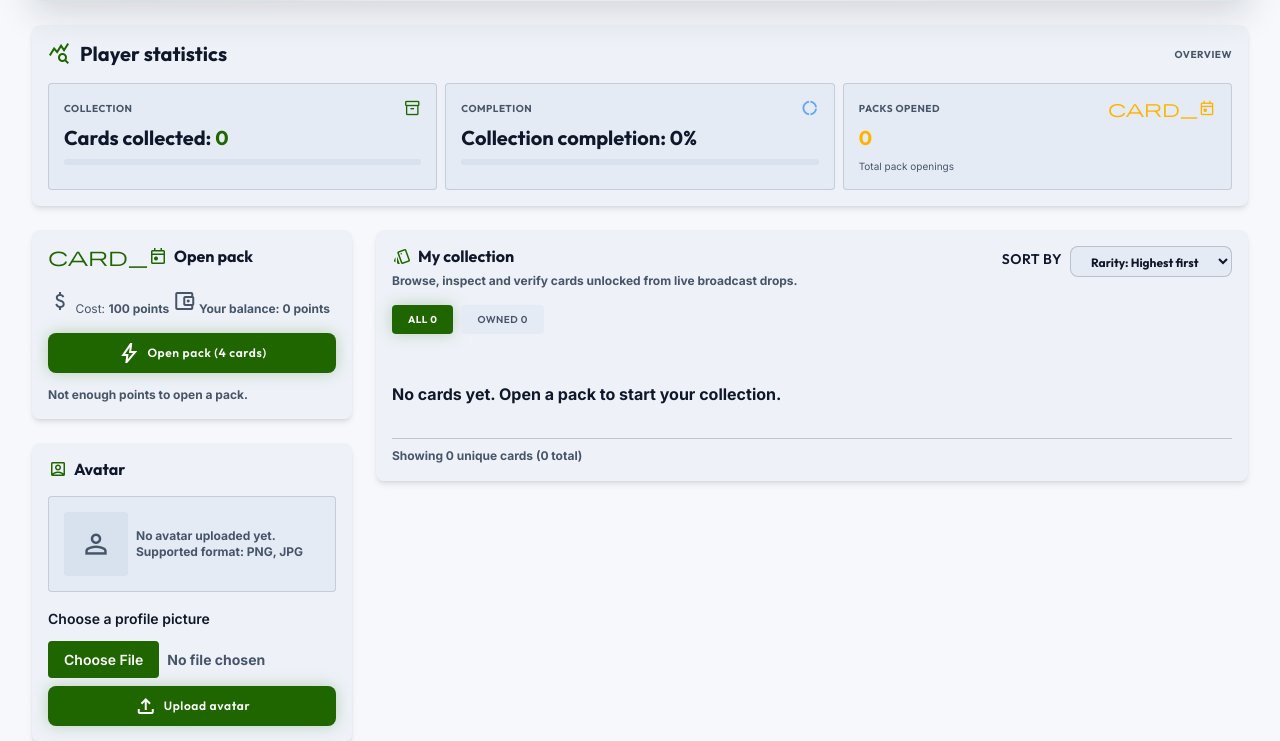
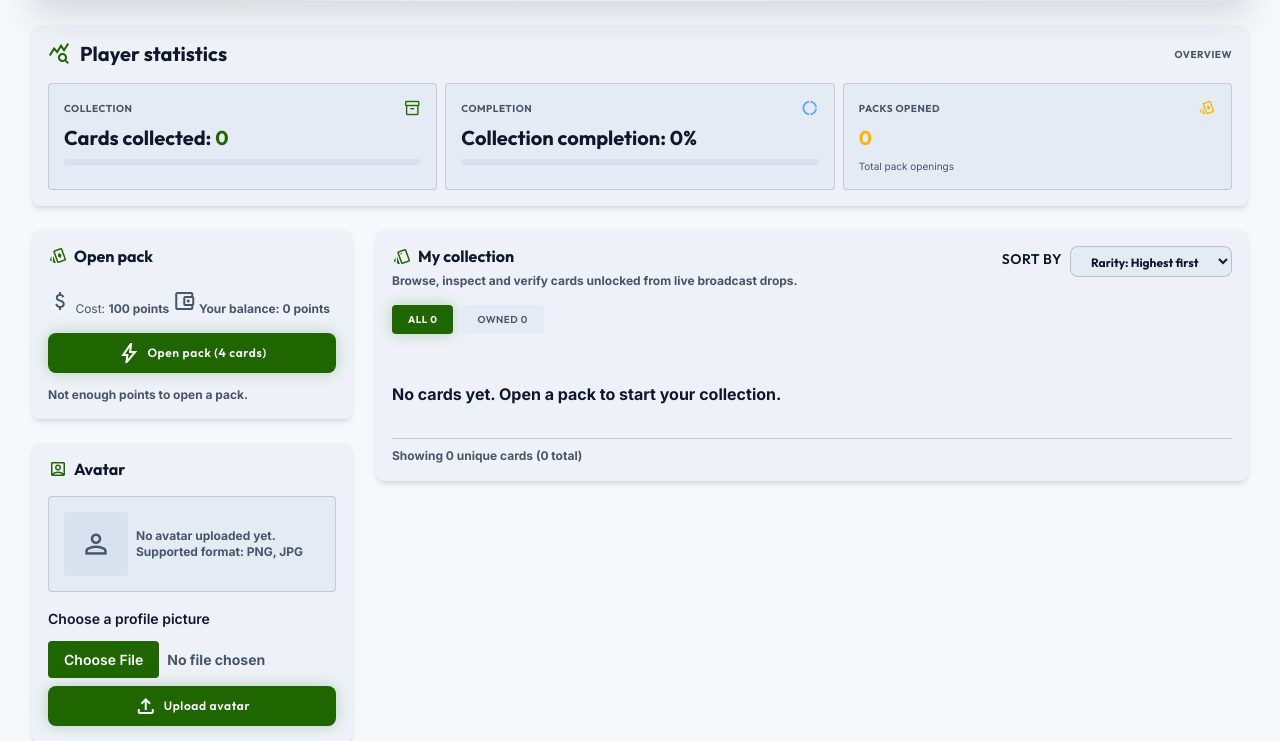
Before and after one commit to Gabkaja/wdpai-project, a PHP site: template public/views/profile.html.php in a window 1280 px wide. Shown: the part 176-917 px from the top of the page. Run offline with PHP 8.4, Linux system fonts and the light colour scheme; the template is opened without the code that fills it, so the values that code supplies are empty.

Commit message:
fix: replace card_today icon with playing_cards in cards/packs opened sections

```diff
--- a/public/views/pack.html.php
+++ b/public/views/pack.html.php
@@ -30,7 +30,7 @@
         <section class="pack-cards" aria-labelledby="cards-heading">
             <div class="container">
                 <h2 class="pack-cards__title" id="cards-heading">
-                    <span class="icon" aria-hidden="true">card_today</span>
+                    <span class="icon" aria-hidden="true">playing_cards</span>
                     Cards (<?= count($cards) ?>)
                 </h2>
                 <?php $this->partial('card-list', ['cards' => $cards]); ?>
--- a/public/views/profile.html.php
+++ b/public/views/profile.html.php
@@ -78,7 +78,7 @@
                 <article class="stat-card stat-card--standing">
                     <div class="stat-card__head">
                         <span>Packs opened</span>
-                        <span class="icon" aria-hidden="true">card_today</span>
+                        <span class="icon" aria-hidden="true">playing_cards</span>
                     </div>
                     <p class="stat-card__value"><?= (int) $packsOpened ?></p>
                     <p class="stat-card__note">Total pack openings</p>
@@ -91,7 +91,7 @@
                 <section class="profile-panel" aria-labelledby="open-pack-heading">
                     <div class="profile-panel__head">
                         <h2 class="profile-panel__title" id="open-pack-heading">
-                            <span class="icon" aria-hidden="true">card_today</span>
+                            <span class="icon" aria-hidden="true">playing_cards</span>
                             Open pack
                         </h2>
                     </div>
@@ -283,7 +283,7 @@
                                 <span class="recent-list__date"><?= htmlspecialchars($opening->getOpenedAt()->format('Y-m-d H:i')) ?></span>
                                 <span class="recent-list__cost"><?= (int) $opening->getPointsSpent() ?> pts</span>
                                 <a class="recent-list__link" href="/packs/<?= (int) $opening->getId() ?>">
-                                    <span class="icon" aria-hidden="true">card_today</span>
+                                    <span class="icon" aria-hidden="true">playing_cards</span>
                                     View opening #<?= (int) $opening->getId() ?>
                                 </a>
                             </li>
```
